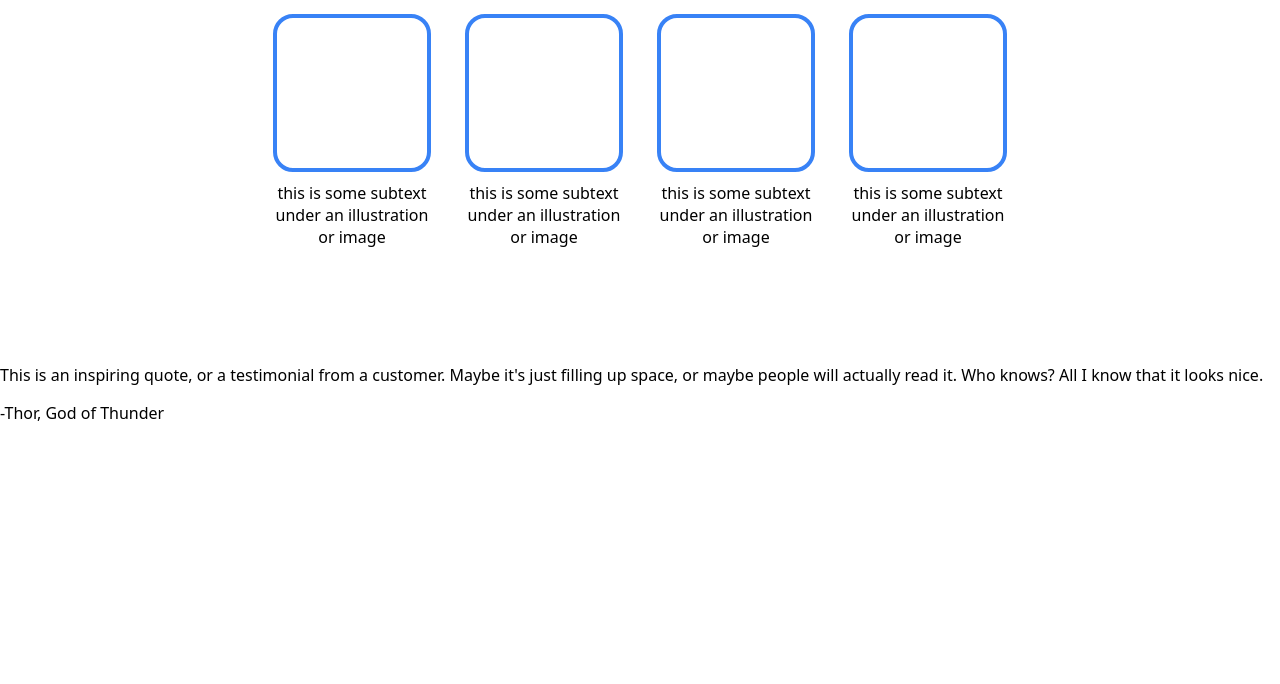
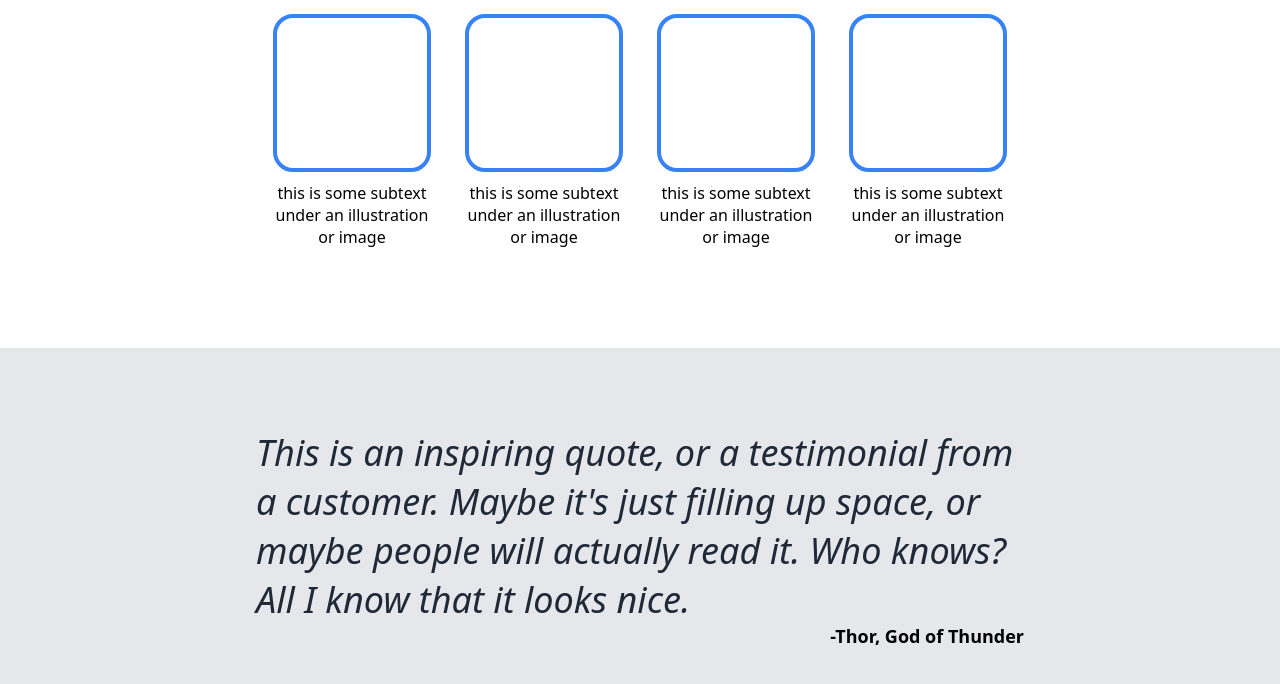
Before and after one commit to lanoschka/odin-landing-page, a plain HTML site: page index.html in a window 1280 px wide. Shown: the part 715-1399 px from the top of the page. Before the commit the page ends 1155 px from the top, so only its background shows below. Drawn offline with Linux system fonts and the light colour scheme.

Commit message:
Styled the quote section

```diff
--- a/styles.css
+++ b/styles.css
@@ -105,7 +105,7 @@ header{
 /*here header styling ends*/
 
 .info{
-    margin:0;
+
     padding-left: 20%;
     padding-right: 20%;
     padding-bottom:100px;
@@ -141,3 +141,28 @@ header{
 .img-description {
 
 }
+/*here second section styling ends*/
+
+.quote-cont{
+    padding-top: 80px;
+    padding-bottom: 80px;
+    padding-left: 20%;
+    padding-right: 20%;
+    display: flex;
+    flex-direction: column;
+    background-color: #E5E7EB;
+}
+#quote{
+    font-size: 36px;
+    font-style: italic;
+    font-weight: 300;
+    color:#1F2937;
+    margin: 0;
+}
+#author{
+    margin: 0;
+    font-size: 18px;
+    margin-left: auto;
+    font-weight: bold;
+
+}
```
